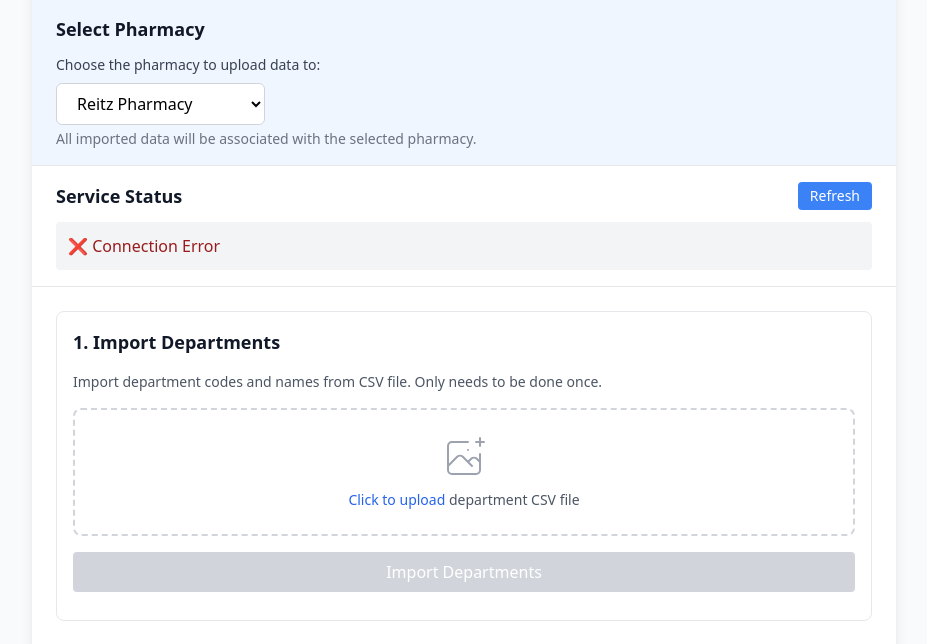
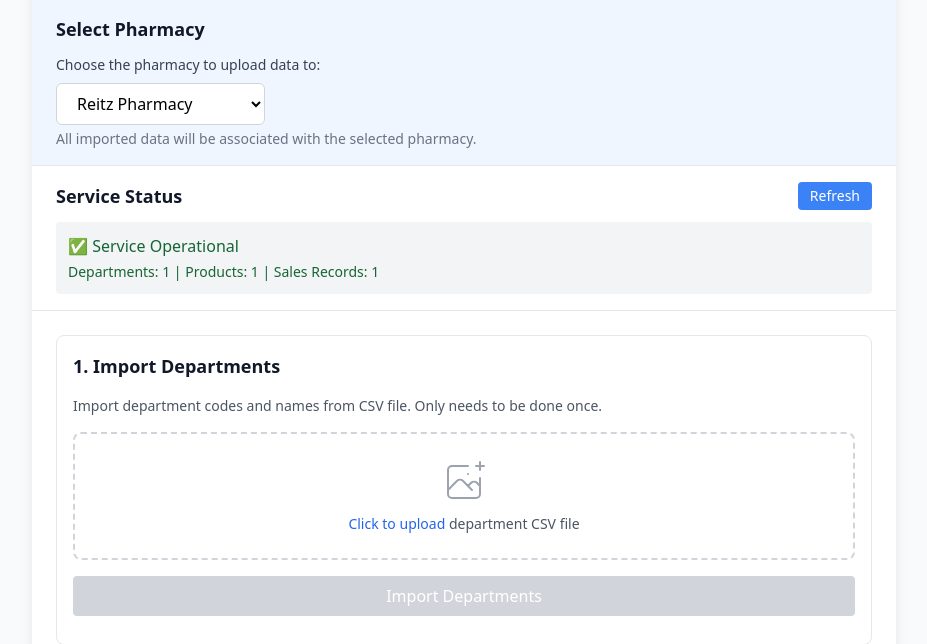
Before and after one commit to Charldewet/stockDashboard, a Flask app: page /admin in a window 1280 px wide. Shown: the part 126-770 px from the top of the page, without its empty margins (176-1103 px from the left). Run offline with Flask 3, Linux system fonts and the light colour scheme; tables that the repository leaves empty hold one stand-in row (values such as "Sample post"); some libraries are stand-ins or nearby versions.

Commit message:
Fix smart alerts endpoints and admin interface - Correct smart alerts blueprint URL prefix from /api/smart-alerts to /api/stock/smart-alerts - Fix database.py indentation error - Update admin.html to use correct API endpoints (/api/import/status instead of /api/stock/import/status) - Smart alerts now working properly with detailed recommendations

```diff
--- a/stock_service/app.py
+++ b/stock_service/app.py
@@ -32,7 +32,7 @@
     # Register blueprints
     app.register_blueprint(stock_bp, url_prefix='/api/stock')
     app.register_blueprint(import_bp, url_prefix='/api/import')
-    app.register_blueprint(smart_alerts_bp, url_prefix='/api/smart-alerts')
+    app.register_blueprint(smart_alerts_bp, url_prefix='/api/stock/smart-alerts')
 
     # Admin interface route
     @app.route('/admin')
@@ -46,7 +46,7 @@
     def health_check():
         try:
             # Test database connection
-            db.session.execute('SELECT 1')
+            db.session.execute(db.text('SELECT 1'))
             db_status = 'connected'
         except Exception as e:
             db_status = f'disconnected: {str(e)}'
@@ -86,13 +86,13 @@
     try:
         # Test database connection
         with app.app_context():
-            db.engine.connect()
+            db.session.execute(db.text('SELECT 1'))
             print("✅ Database connection successful!")
     except Exception as e:
         print(f"❌ Database connection failed: {e}")
 
     # Get port from environment variable (Render sets this)
-    port = int(os.environ.get('PORT', 5002))
+    port = int(os.environ.get('PORT', 5001))
 
     app.run(
         host='0.0.0.0',  # Important for Render deployment
--- a/stock_service/database.py
+++ b/stock_service/database.py
@@ -39,7 +39,7 @@
     try:
         with app.app_context():
             # Try to execute a simple query
-            db.session.execute('SELECT 1')
+            db.session.execute(db.text('SELECT 1'))
             return True
     except Exception as e:
         print(f"❌ Database connection failed: {e}")
--- a/stock_service/templates/admin.html
+++ b/stock_service/templates/admin.html
@@ -169,7 +169,7 @@
         // Check service status
         async function checkStatus() {
             try {
-                const response = await fetch('/api/stock/import/status');
+                const response = await fetch('/api/import/status');
                 const data = await response.json();
 
                 const statusDiv = document.getElementById('status-info');
@@ -231,7 +231,7 @@
             resultDiv.innerHTML = '<p class="text-sm text-blue-600">⏳ Processing...</p>';
 
             try {
-                const response = await fetch(`/api/stock/import/${endpoint}`, {
+                const response = await fetch(`/api/import/${endpoint}`, {
                     method: 'POST',
                     body: formData
                 });
```
